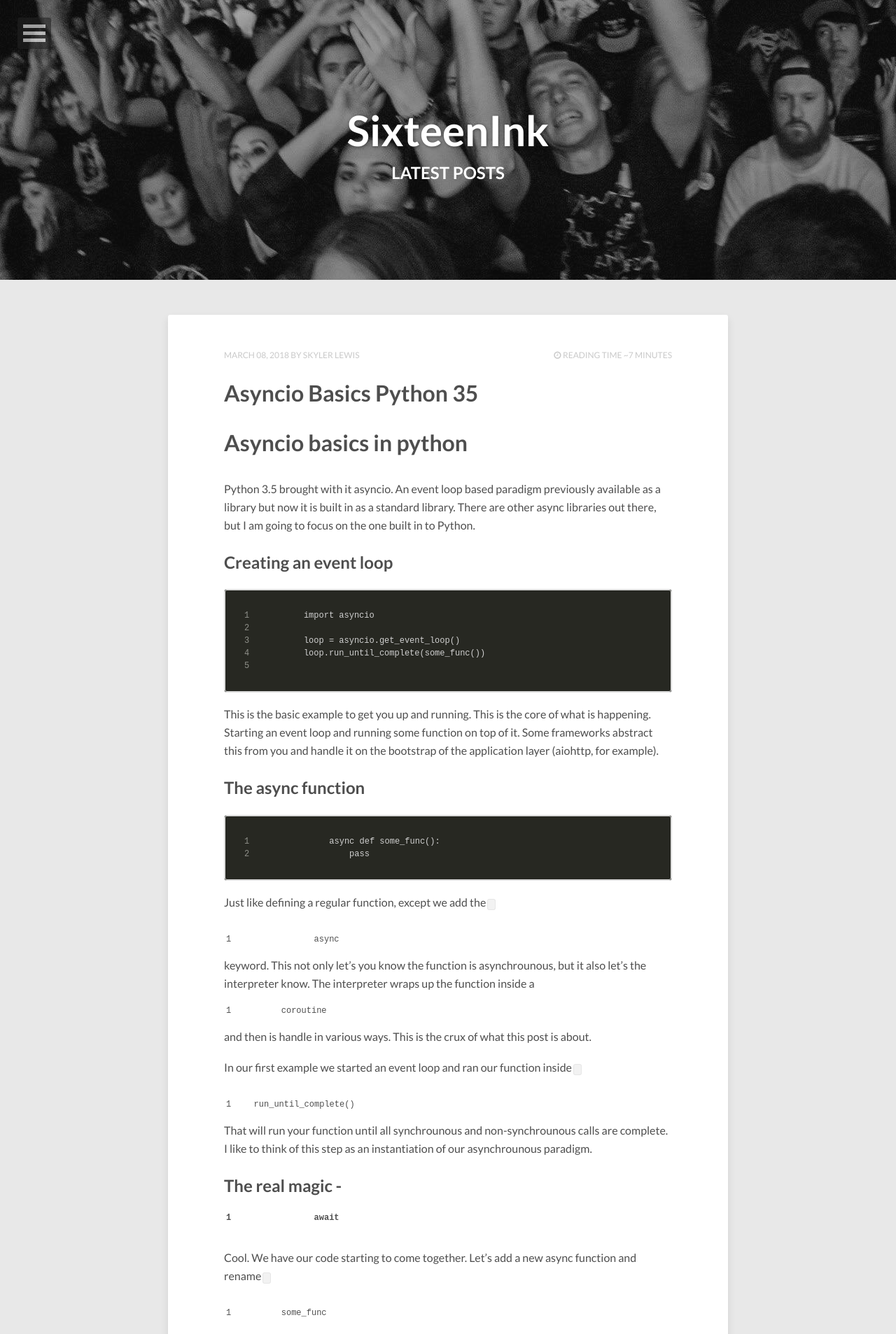
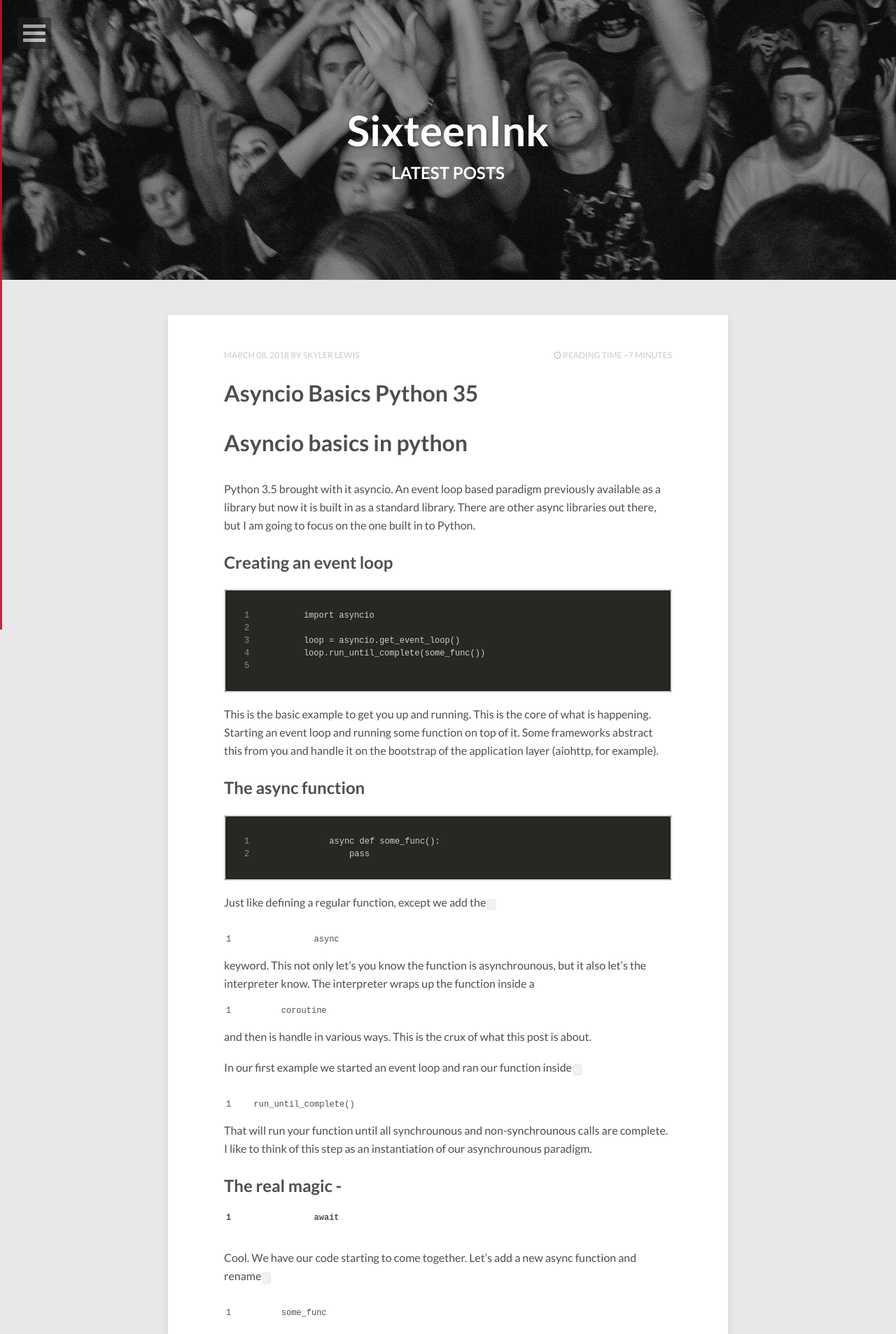
Before and after one commit to alairock/alairock.github.io, a Jekyll site: the page built from index.html, in a window 1280 px wide. Shown: the top 1907 px of the page at 70% size. Built offline with Jekyll 4.4.1, drawn with Linux system fonts in a browser that asks for light colours; nearby versions of some CDN libraries; the list of posts is cut into pages by our own code.

Commit message:
Update _site.scss

```diff
--- a/_sass/_site.scss
+++ b/_sass/_site.scss
@@ -48,6 +48,14 @@
 		display: inline;
 	}
 }
+#konami {
+    display: block;
+    position: fixed;
+    top: 0;
+    left: 0;
+    background: rgba(182, 25, 36, 0.9);
+    height: 100%;
+}
 
 // Global Transition
 // ---------------------------------------------------
```
